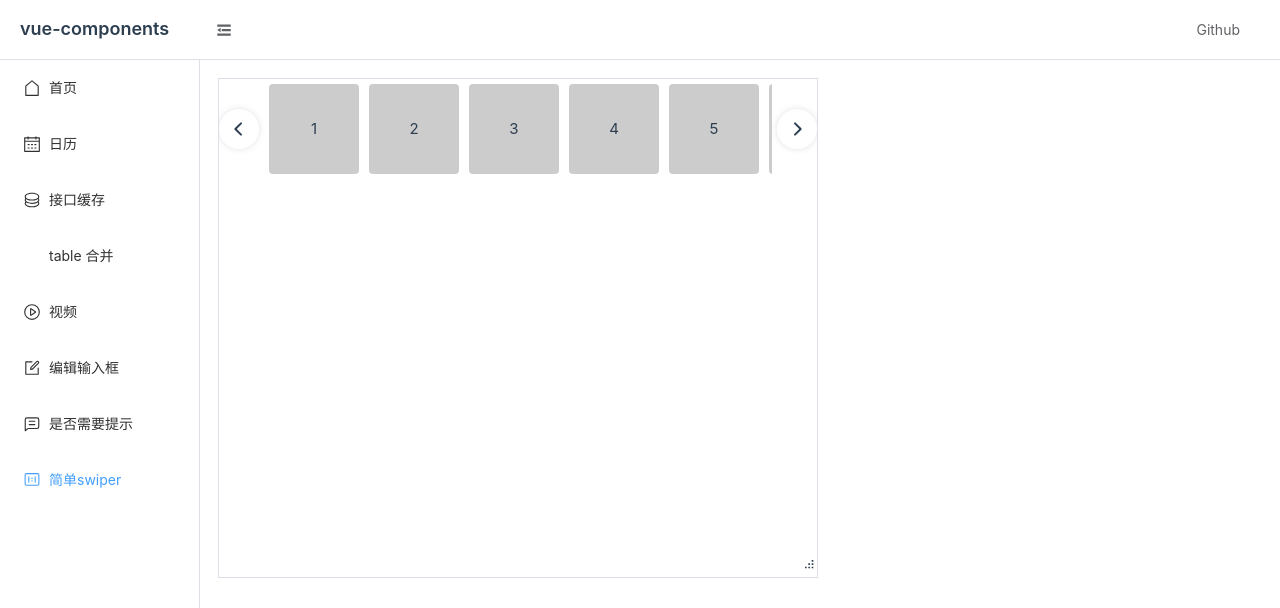
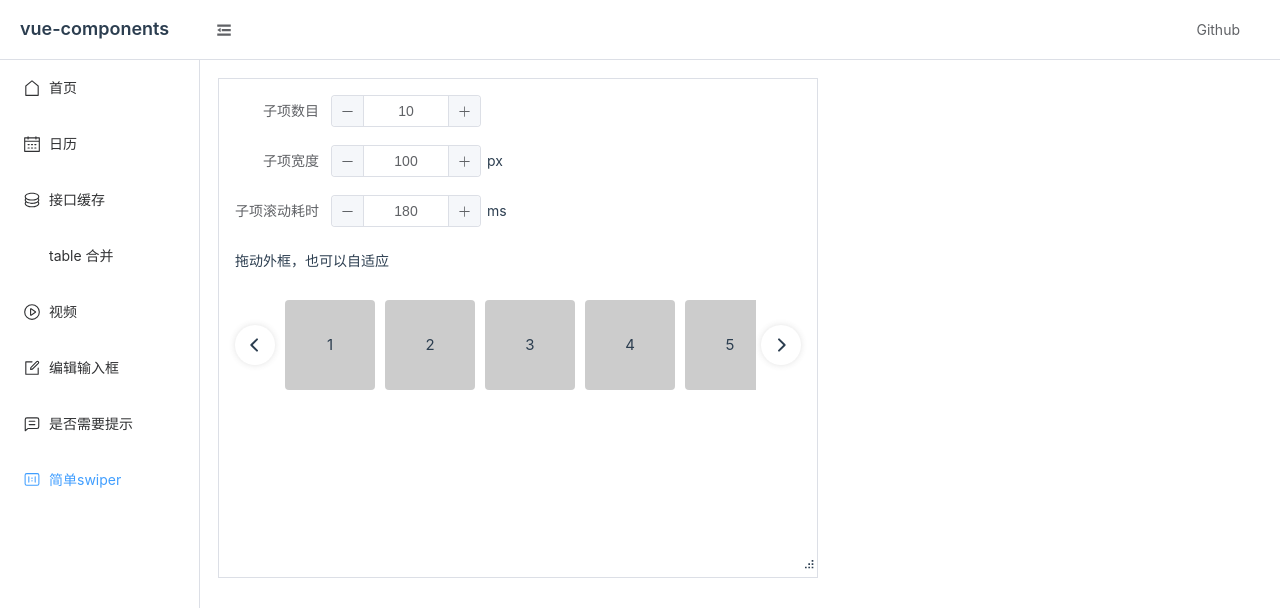
Before and after one commit to fxss5201/vue-components, a Vue app: page /#/simpleSwiper in a window 1280 px wide. Shown: the top 608 px of the page. Built offline with nearby package versions, Linux system fonts and the light colour scheme.

Commit message:
feat: SimpleSwiper 调整

```diff
--- a/src/components/SimpleSwiper.vue
+++ b/src/components/SimpleSwiper.vue
@@ -4,7 +4,7 @@
       <el-icon :size="16"><ArrowLeftBold /></el-icon>
     </div>
     <div class="simple-swiper-wrapper" ref="simpleSwiperWeapper">
-      <div class="simple-swiper-content" ref="simpleSwiperContent">
+      <div class="simple-swiper-content" ref="simpleSwiperContent" :style="{ transitionDuration: `${singleChangeDuration}s` }">
         <slot></slot>
       </div>
     </div>
@@ -16,16 +16,19 @@
 
 <script lang="ts" setup>
 import { ArrowLeftBold, ArrowRightBold } from '@element-plus/icons-vue'
-import { nextTick, ref, onMounted } from 'vue'
+import { nextTick, ref, onMounted, watch } from 'vue'
 import { useDebounceFn, useResizeObserver } from '@vueuse/core'
 
 const props = withDefaults(
   defineProps<{
     itemWidth?: number
+    itemDuration?: number
     length?: number
   }>(),
   {
     itemWidth: 100,
+    // 单个子项目滚动的耗时，单位ms
+    itemDuration: 180,
     length: 10
   }
 )
@@ -35,6 +38,7 @@ const simpleSwiperWeapper = ref<HTMLDivElement>()
 const simpleSwiperContent = ref<HTMLDivElement>()
 const isHadButton = ref(false)
 const singleChangeWidth = ref(0)
+const singleChangeDuration = ref(0)
 const maxCanChangeNum = ref(0)
 const nowChangeNum = ref(0)
 
@@ -44,6 +48,13 @@ const debouncedFn = useDebounceFn(() => {
 useResizeObserver(simpleSwiper, () => {
   debouncedFn()
 })
+
+watch(
+  () => [props.length, props.itemWidth, props.itemDuration],
+  () => {
+    doCreateSwiper()
+  }
+)
 
 onMounted(() => {
   doCreateSwiper()
@@ -62,6 +73,7 @@ function createSwiper () {
     simpleSwiperContent.value.style.marginLeft = '0px'
     const num = Math.floor(simpleSwiperWeapperWidth / props.itemWidth)
     singleChangeWidth.value = num * props.itemWidth
+    singleChangeDuration.value = num * props.itemDuration / 1000
     maxCanChangeNum.value = Math.ceil(props.length / num)
     nowChangeNum.value = maxCanChangeNum.value
     let isHadButtonCur = false
--- a/src/views/SimpleSwiperView.vue
+++ b/src/views/SimpleSwiperView.vue
@@ -1,10 +1,29 @@
 <template>
   <ResizeCard>
-    <SimpleSwiper class="simple-swiper-box">
-      <div class="simple-swiper-item" v-for="item in list" :key="item">
-        <div class="item-title">{{ item }}</div>
-      </div>
-    </SimpleSwiper>
+    <div style="padding: 16px;">
+      <el-form :model="form" label-width="auto" style="margin-bottom: 12px;">
+        <el-form-item label="子项数目" prop="length">
+          <el-input-number v-model="form.length" :min="1" @change="handleChange" />
+        </el-form-item>
+        <el-form-item label="子项宽度" prop="itemWidth">
+          <el-input-number v-model="form.itemWidth" :min="80" :step="10" />
+          <span style="margin-left: 6px;">px</span>
+        </el-form-item>
+        <el-form-item label="子项滚动耗时" prop="itemDuration">
+          <el-input-number v-model="form.itemDuration" :min="80" :step="10" />
+          <span style="margin-left: 6px;">ms</span>
+        </el-form-item>
+        <el-form-item>
+          拖动外框，也可以自适应
+        </el-form-item>
+      </el-form>
+
+      <SimpleSwiper class="simple-swiper-box" :length="form.length" :item-width="form.itemWidth" :item-duration="form.itemDuration">
+        <div class="simple-swiper-item" v-for="item in list" :key="item" :style="{ flex: `0 0 ${form.itemWidth}px`, width: `${form.itemWidth}px`, height: `${form.itemWidth}px` }">
+          <div class="item-title">{{ item }}</div>
+        </div>
+      </SimpleSwiper>
+    </div>
   </ResizeCard>
 </template>
 
@@ -14,15 +33,20 @@ import SimpleSwiper from '@/components/SimpleSwiper.vue'
 import { ref } from 'vue';
 
 const list = ref([1, 2, 3, 4, 5, 6, 7, 8, 9, 10])
+const form = ref({
+  length: list.value.length,
+  itemWidth: 100,
+  itemDuration: 180
+})
+function handleChange () {
+  list.value = Array.from({ length: form.value.length }, (_, index) => index + 1)
+}
 </script>
 
 <style lang="scss" scoped>
 .simple-swiper-box {
   height: 100px;
   .simple-swiper-item {
-    flex: 0 0 100px;
-    width: 100px;
-    height: 100px;
     padding: 5px;
   }
   .item-title {
```
